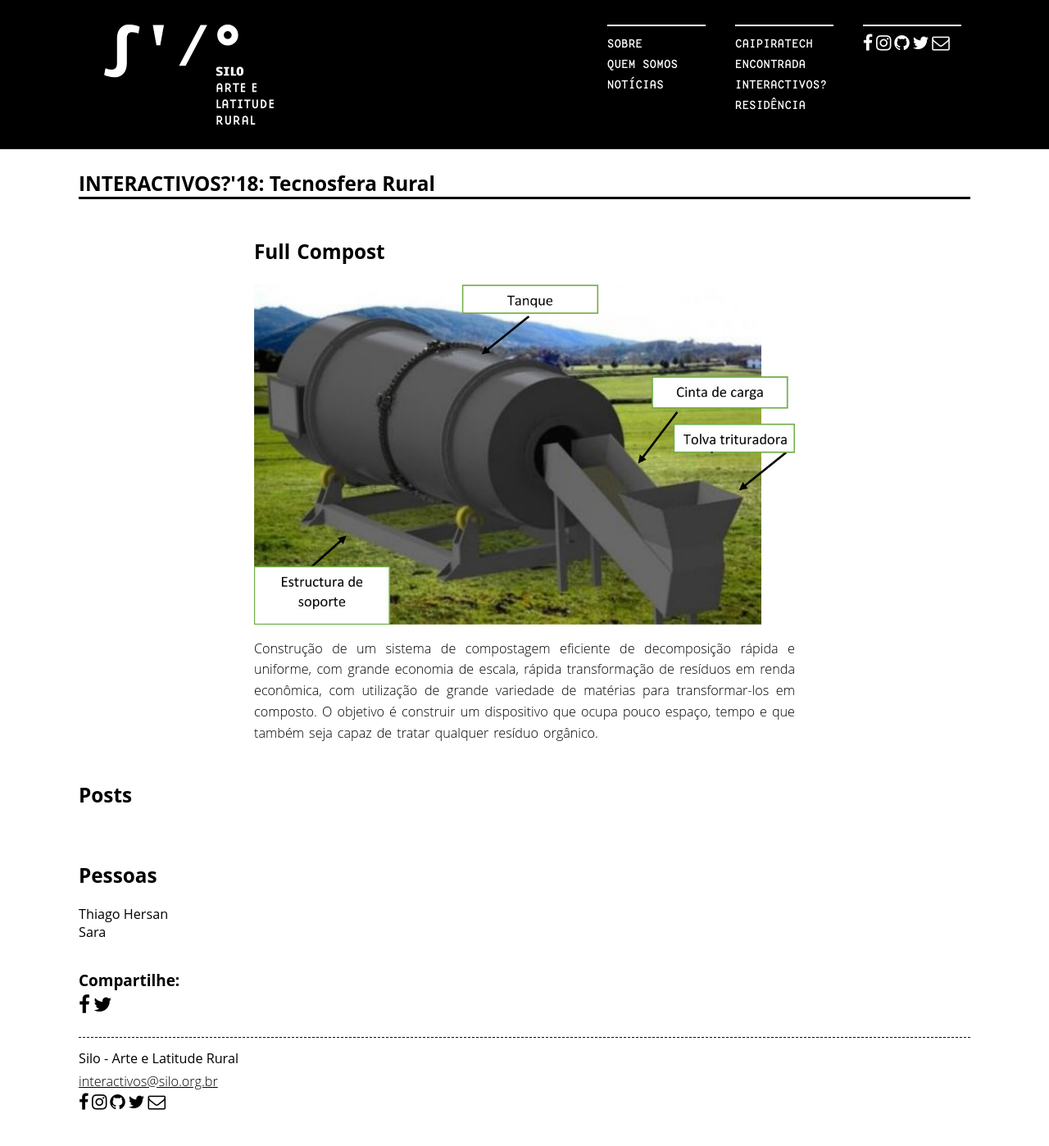
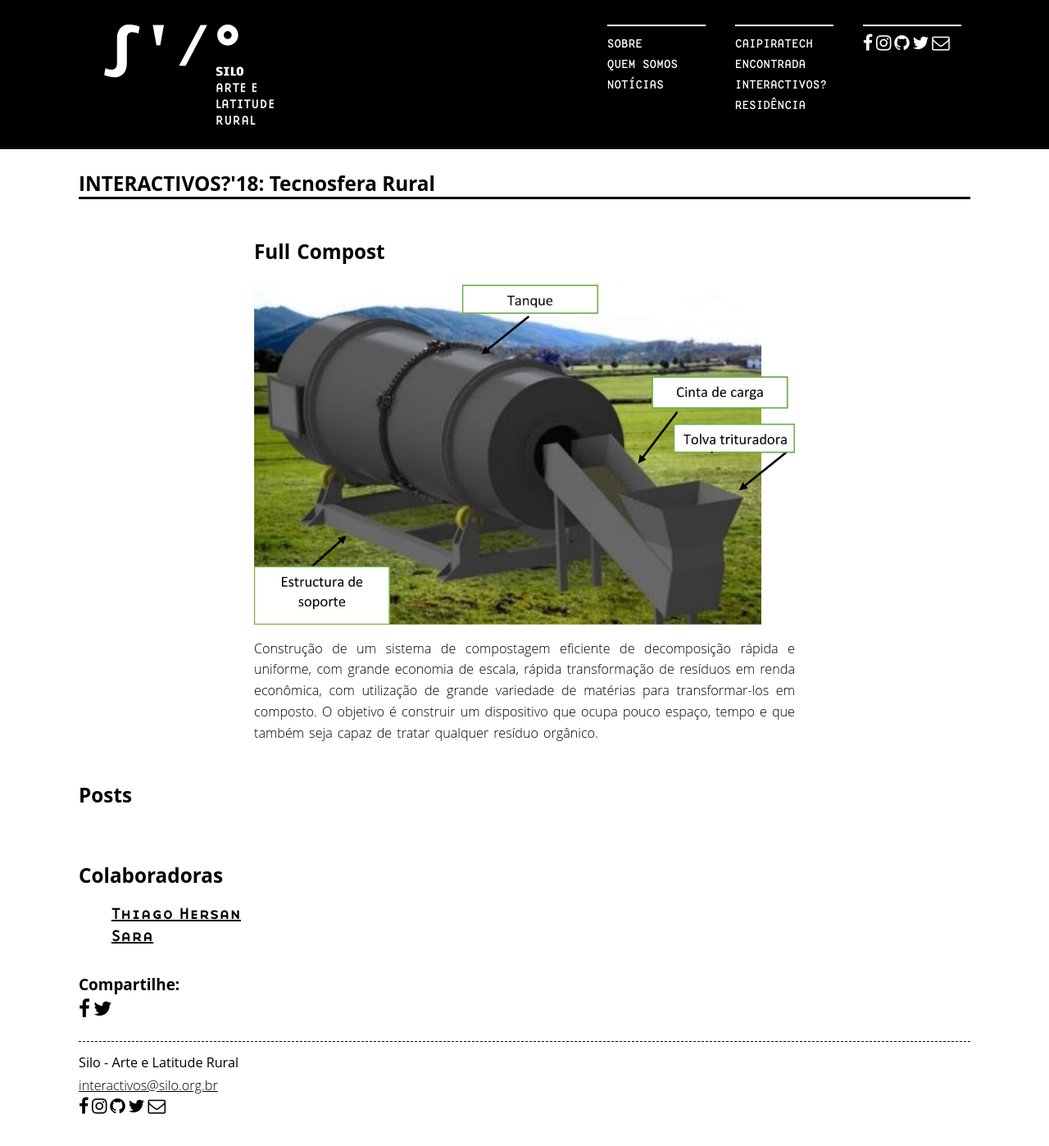
Before and after one commit to associacaosilo/interactivos2018, a Jekyll site: the page built from _pages/fullcompost.md, in a window 1280 px wide. Shown: the whole page at 82% size. Built offline with Jekyll 4.4.1, drawn with Linux system fonts in a browser that asks for light colours; nearby versions of some CDN libraries.

Commit message:
styles people list

```diff
--- a/_layouts/list.html
+++ b/_layouts/list.html
@@ -37,12 +37,14 @@
         </div>
       </section>
       <section class="list-wrapper">
-        <h2>Pessoas</h2>
-        {% for person in page.people %}
-          <div>
-            <a href="{{ person.url }}" target="_blank">{{ person.name }}</a>
-          </div>
-        {% endfor %}
+        <h2>Colaboradoras</h2>
+        <ul class="people-list">
+          {% for person in page.people %}
+            <li class="project-person">
+              <a href="{{ person.url }}" target="_blank">{{ person.name }}</a>
+            </li>
+          {% endfor %}
+        </ul>
         {% include share.html %}
       </section>
     </div>
--- a/css/main.scss
+++ b/css/main.scss
@@ -383,6 +383,28 @@ a {
   }
 }
 
+.people-list {
+  margin: 0;
+}
+
+.project-person {
+  list-style-type: none;
+
+  a {
+    color: #000;
+    font-size: 20px;
+    font-family: "Font3";
+    text-decoration: underline;
+
+    &:hover {
+      color: $LINK-COLOR-HOVER;
+    }
+  }
+}
+.project-person + .project-person {
+  margin-top: 5px;
+}
+
 .home-list {
   justify-content: center;
 
```
